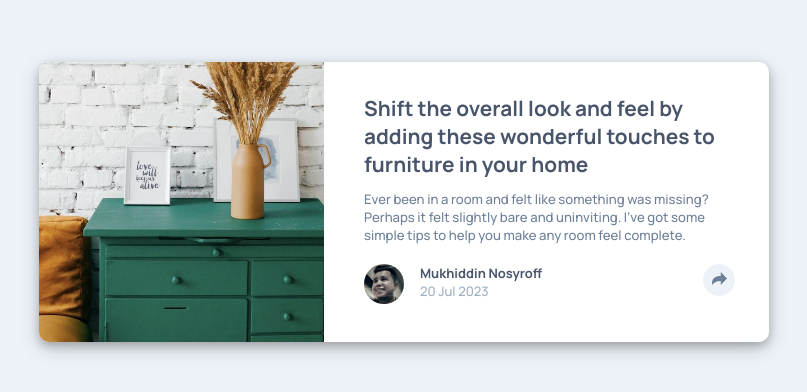
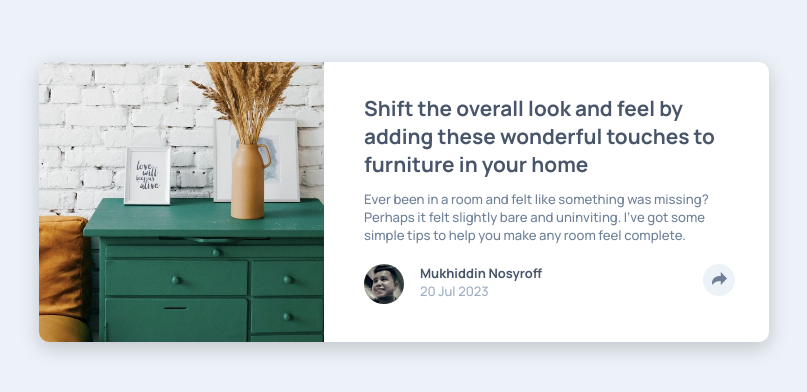
Before and after one commit to Pepeleeno/article-preview-component, a plain HTML site: page index.html in a window 1280 px wide. Shown: the part 168-560 px from the top of the page, without its empty margins (236-1043 px from the left). Drawn offline with Linux system fonts and the light colour scheme.

Commit message:
Update styles.css

```diff
--- a/css/styles.css
+++ b/css/styles.css
@@ -15,7 +15,7 @@ main {
   margin: auto;
   border-radius: 10px;
   margin-top: 18%;
-  box-shadow: 0 4px 8px 0 rgba(0, 0, 0, 0.2), 0 6px 20px 0 rgba(0, 0, 0, 0.19);
+  box-shadow: 0 4px 8px 0 rgba(0, 0, 0, 0.001), 0 6px 20px 0 rgba(0, 0, 0, 0.19);
 }
 
 .preview-component-box {
```
